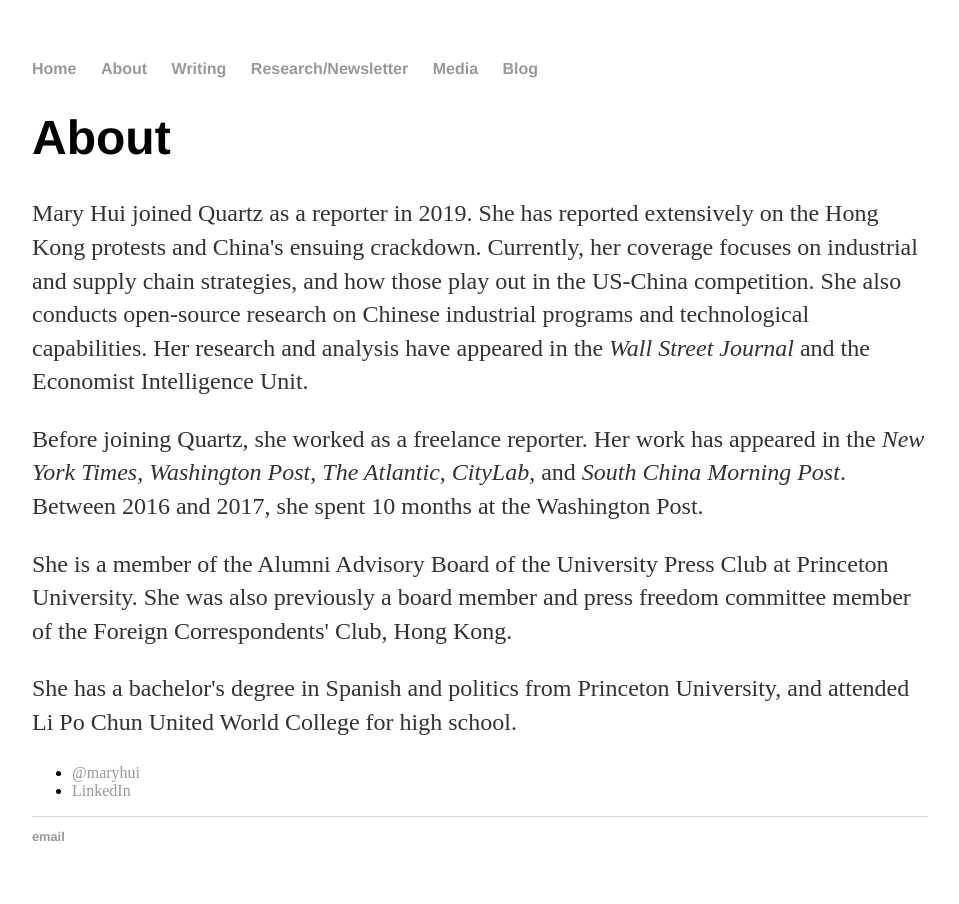
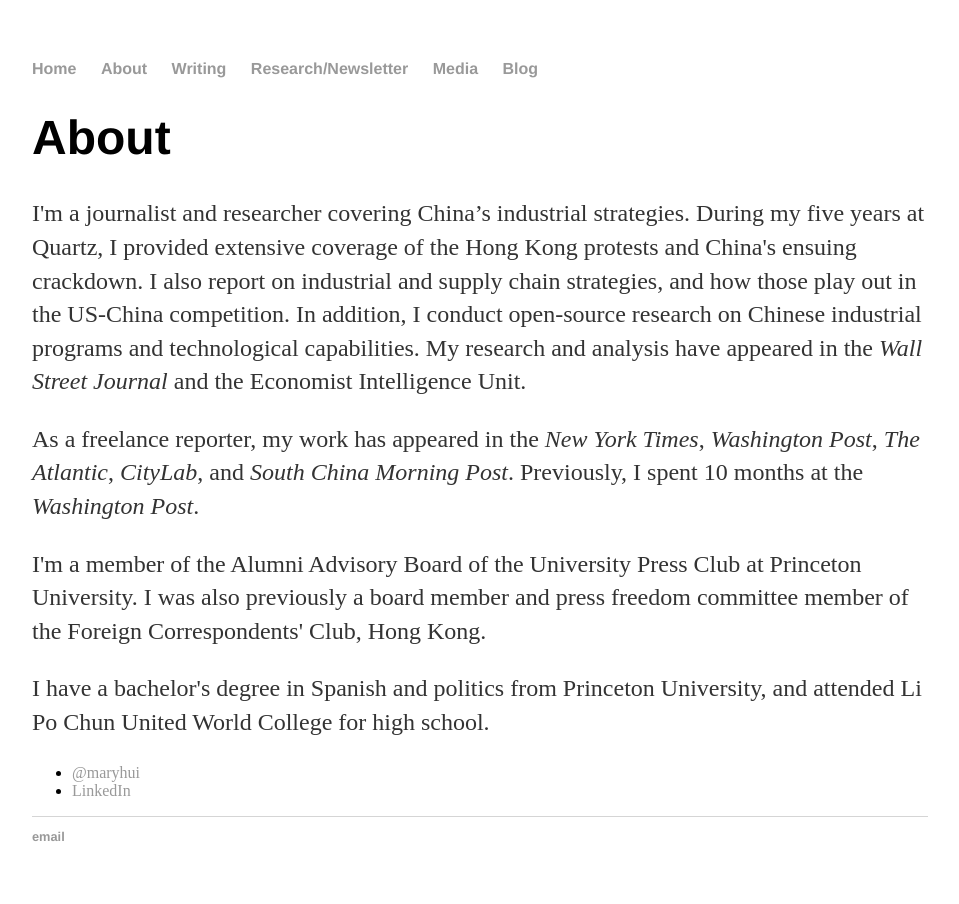
Before and after one commit to marykmhui/marykmhui, a Jekyll site: the page built from about/index.html, in a window 1280 px wide. Shown: the whole page, without its empty margins (160-1119 px from the left). Built offline with Jekyll 4.4.1, drawn with Linux system fonts in a browser that asks for light colours.

Commit message:
Update index.html

```diff
--- a/about/index.html
+++ b/about/index.html
@@ -5,10 +5,10 @@
 
 		<div class="about">
 			<h1>About</h1>
-			<p>Mary Hui joined Quartz as a reporter in 2019. She has reported extensively on the Hong Kong protests and China's ensuing crackdown. Currently, her coverage focuses on industrial and supply chain strategies, and how those play out in the US-China competition. She also conducts open-source research on Chinese industrial programs and technological capabilities. Her research and analysis have appeared in the <i> Wall Street Journal</i> and the Economist Intelligence Unit.<p>
-			Before joining Quartz, she worked as a freelance reporter. Her work has appeared in the <i>New York Times</i>, <i>Washington Post</i>, <i>The Atlantic</i>, <i>CityLab</i>, and <i>South China Morning Post</i>. Between 2016 and 2017, she spent 10 months at the Washington Post.<p>
-			She is a member of the Alumni Advisory Board of the University Press Club at Princeton University. She was also previously a board member and press freedom committee member of the Foreign Correspondents' Club, Hong Kong.<p>
-			She has a bachelor's degree in Spanish and politics from Princeton University, and attended Li Po Chun United World College for high school.</p>
+			<p>I'm a journalist and researcher covering China’s industrial strategies. During my five years at Quartz, I provided extensive coverage of the Hong Kong protests and China's ensuing crackdown. I also report on industrial and supply chain strategies, and how those play out in the US-China competition. In addition, I conduct open-source research on Chinese industrial programs and technological capabilities. My research and analysis have appeared in the <i>Wall Street Journal</i> and the Economist Intelligence Unit.<p>
+			As a freelance reporter, my work has appeared in the <i>New York Times</i>, <i>Washington Post</i>, <i>The Atlantic</i>, <i>CityLab</i>, and <i>South China Morning Post</i>. Previously, I spent 10 months at the <i>Washington Post</i>.<p>
+			I'm a member of the Alumni Advisory Board of the University Press Club at Princeton University. I was also previously a board member and press freedom committee member of the Foreign Correspondents' Club, Hong Kong.<p>
+			I have a bachelor's degree in Spanish and politics from Princeton University, and attended Li Po Chun United World College for high school.</p>
 
 			<ul class="contacts">
 				<li><a href="https://twitter.com/maryhui">@maryhui</a></li>
```
